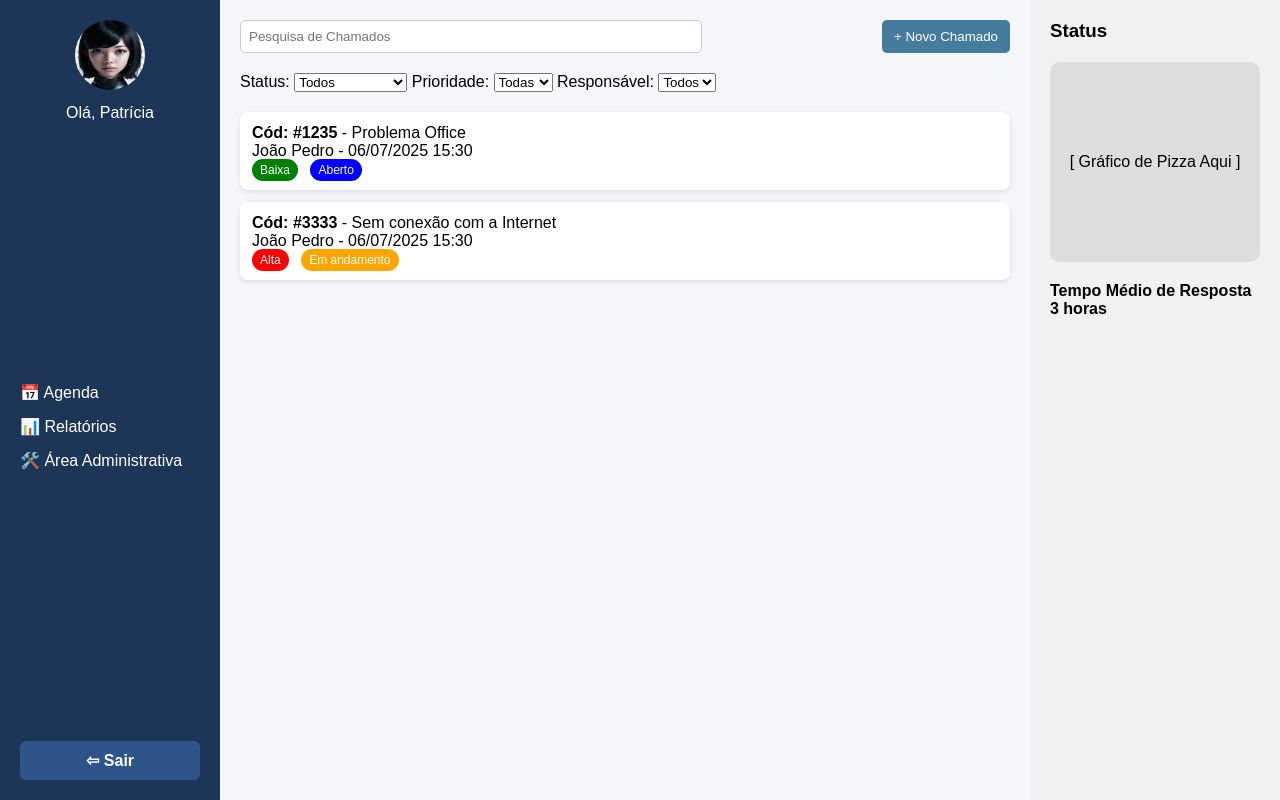
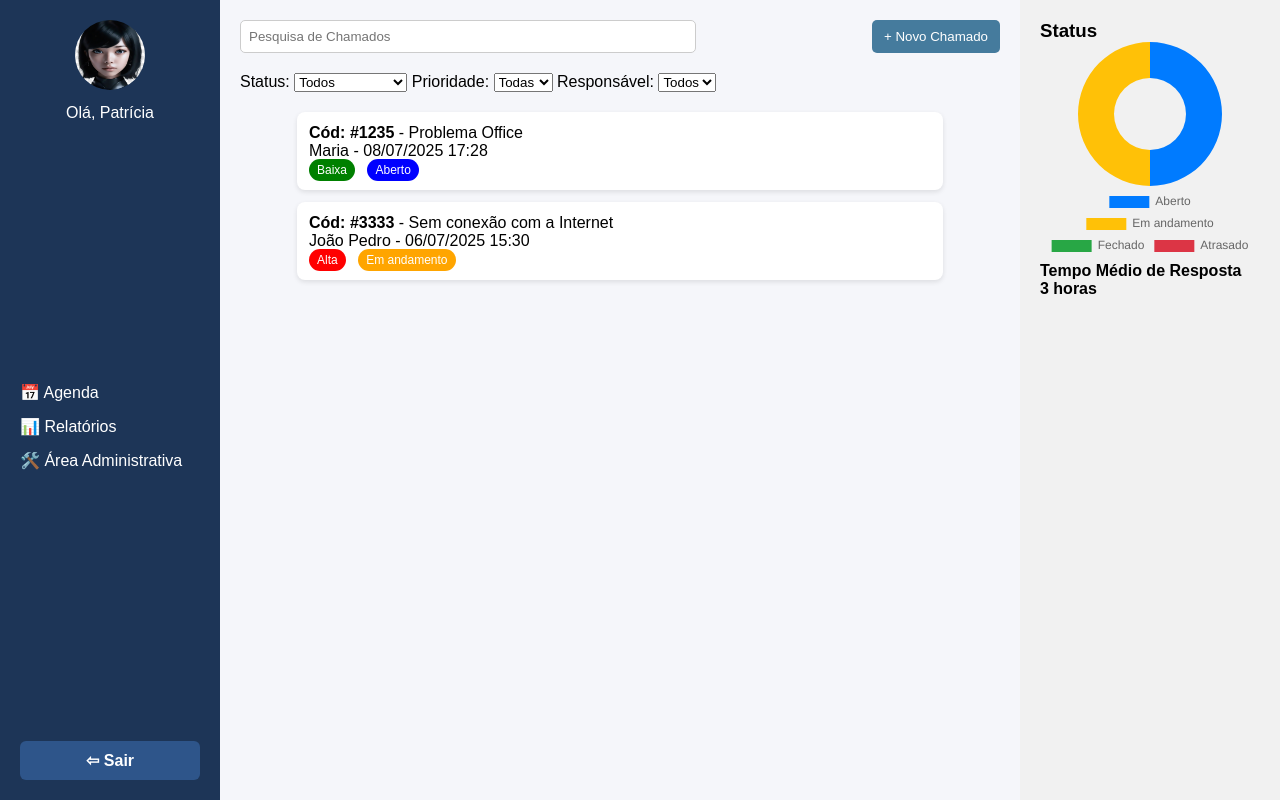
Before and after one commit to PriscilaNegro/Frontend-PIMIV, a plain HTML site: page pages/painelTecnico.html in a window 1280 px wide. Drawn offline with nearby package versions, Linux system fonts and the light colour scheme.

Commit message:
Adicionando gráfico com chart.js

```diff
--- a/assets/css/painelTecnico.css
+++ b/assets/css/painelTecnico.css
@@ -8,6 +8,8 @@
 .container {
   display: flex;
   height: 100vh;
+  width: 100%;         /* não ultrapassa */
+  overflow-x: hidden;  /* garante que nada vaze para o lado */
 }
 
 /* Sidebar */
@@ -96,6 +98,10 @@
   margin-bottom: 12px;
   border-radius: 8px;
   box-shadow: 0 2px 5px rgba(0,0,0,0.1);
+  box-shadow: 0 2px 5px rgba(0,0,0,0.1);
+  max-width: 85%;   /* <<< reduz um pouco a largura */
+  margin-left: auto;
+  margin-right: auto; /* centraliza o card */
 }
 
 .call-card span {
@@ -283,6 +289,30 @@
   cursor: pointer;
 }
 
+/* Faz o layout principal respeitar o painel lateral */
+.main {
+  flex: 1;
+  padding: 20px;
+  background: #f5f6fa;
+  min-width: 0; /* evita forçar largura além do espaço */
+  overflow: hidden;  /* impede "vazar" e criar scroll */
+}
+
+/* Ajusta o painel direito */
+.status-panel {
+  flex: 0 0 260px; /* largura fixa do painel */
+  max-width: 260px;
+  background: #f1f1f1;
+  padding: 20px;
+  box-sizing: border-box;
+}
+
+.status-panel canvas {
+  width: 100% !important;  /* ocupa só o espaço do painel */
+  height: auto !important; /* mantém proporção */
+  max-width: 220px;        /* evita estourar */
+}
+
 /* Animação de entrada */
 @keyframes fadeIn {
   from { transform: translateY(-20px); opacity: 0; }
--- a/assets/js/scriptTecnico.js
+++ b/assets/js/scriptTecnico.js
@@ -1,43 +1,46 @@
-// Abrir/fechar modal Agenda
+document.addEventListener("DOMContentLoaded", () => {
+  // --- util ---
+  function normalizeText(str) {
+    if (!str) return "";
+    return str
+      .normalize('NFD')
+      .replace(/[\u0300-\u036f]/g, '')
+      .toLowerCase()
+      .trim();
+  }
+
+  // --- Modal / botões ---
   const agendaBtn = document.getElementById("agendaBtn");
   const agendaModal = document.getElementById("agendaModal");
   const adminBtn = document.getElementById("adminBtn");
   const adminModal = document.getElementById("adminModal");
 
-// Botões de fechar (x)
   document.querySelectorAll(".close").forEach(btn => {
-  btn.onclick = () => {
-    btn.parentElement.parentElement.style.display = "none";
-  };
+    btn.onclick = () => btn.parentElement.parentElement.style.display = "none";
   });
 
-// Eventos de clique
-if (agendaBtn && agendaModal) {
-  agendaBtn.onclick = () => agendaModal.style.display = "block";
+  if (agendaBtn && agendaModal) agendaBtn.onclick = () => agendaModal.style.display = "block";
+  if (adminBtn && adminModal) adminBtn.onclick = () => adminModal.style.display = "block";
+
+  // Fecha modal clicando fora
+  window.onclick = (e) => {
+    if (e.target.classList && e.target.classList.contains("modal")) {
+      e.target.style.display = "none";
     }
-if (adminBtn && adminModal) {
-  adminBtn.onclick = () => adminModal.style.display = "block";
-}
+  };
 
-// Validação do admin com mensagem estilizada
+  // Admin (senha)
   const adminForm = document.getElementById("adminForm");
   const adminMsg = document.getElementById("adminMsg");
-
   if (adminForm) {
     adminForm.onsubmit = function(e) {
       e.preventDefault();
-
       const senha = document.getElementById("adminPassword").value;
-
       if (senha === "admin123") {
         adminMsg.textContent = "✅ Acesso liberado! Redirecionando...";
         adminMsg.className = "msg sucesso";
         adminMsg.style.display = "block";
-
-      // Redireciona depois de 1.5 segundos
-      setTimeout(() => {
-        window.location.href = "relatorios-globais.html";
-      }, 1500);
+        setTimeout(() => window.location.href = "relatorios-globais.html", 1500);
       } else {
         adminMsg.textContent = "❌ Senha incorreta!";
         adminMsg.className = "msg erro";
@@ -46,81 +49,135 @@ if (adminForm) {
     };
   }
 
-// Fechar modal ao clicar fora
-window.onclick = (e) => {
-  if (e.target.classList.contains("modal")) {
-    e.target.style.display = "none";
-  }
-};
+  // Logout
+  const logoutBtn = document.querySelector(".logout");
+  if (logoutBtn) logoutBtn.onclick = () => window.location.href = "loginTecnico.html";
 
-// Redirecionar ao clicar em "Sair"
-const logoutBtn = document.querySelector(".logout");
-if (logoutBtn) {
-  logoutBtn.onclick = () => {
-    window.location.href = "loginTecnico.html";
-  };
-}
-
-// --- Pesquisa + Filtros ---
-// Função utilitária para normalizar texto (remove acentos e deixa minúsculo)
-function normalizeText(str) {
-  if (!str) return "";
-  return str
-    .normalize('NFD')                    // separa acentos
-    .replace(/[\u0300-\u036f]/g, '')     // remove acentos
-    .toLowerCase()
-    .trim();
-}
-
-// Seleciona barra de pesquisa e cards de chamados
+  // --- Seletores (pesquisa + filtros + cards) ---
   const searchInput = document.querySelector(".topbar input");
-const callCards = document.querySelectorAll(".call-card");
-
-// Seletores de filtro
   const statusSelect = document.getElementById("status");
   const prioridadeSelect = document.getElementById("prioridade");
   const responsavelSelect = document.getElementById("responsavel");
 
-// Função que aplica pesquisa + filtros
+  // Pega os cards dinamicamente (NodeList estática aqui — se for adicionar/remover cards dinamicamente, re-obter)
+  const callCards = document.querySelectorAll(".call-card");
+
+  // --- Função de filtro (aplica pesquisa + selects) ---
   function aplicarFiltros() {
-  const searchText = searchInput.value.toLowerCase();
-  const status = statusSelect.value;
-  const prioridade = prioridadeSelect.value;
-  const responsavel = responsavelSelect.value;
+    const searchText = normalizeText(searchInput?.value || "");
+    const status = normalizeText(statusSelect?.value || "");
+    const prioridade = normalizeText(prioridadeSelect?.value || "");
+    const responsavel = normalizeText(responsavelSelect?.value || "");
 
     callCards.forEach(card => {
-    const cardText = card.innerText.toLowerCase();
-    const cardStatus = card.querySelector(".status")?.classList[1]; // aberto / andamento / fechado
-    const cardPrioridade = card.querySelector(".priority")?.classList[1]; // baixa / media / alta
+      const cardText = normalizeText(card.innerText || "");
+      // Preferimos usar a segunda classe do elemento .status (ex: <span class="status andamento">Em andamento</span>)
+      const statusEl = card.querySelector(".status");
+      const cardStatusClass = statusEl ? normalizeText(statusEl.classList[1] || "") : normalizeText(statusEl?.innerText || "");
+      const prioridadeEl = card.querySelector(".priority");
+      const cardPrioridadeClass = prioridadeEl ? normalizeText(prioridadeEl.classList[1] || "") : normalizeText(prioridadeEl?.innerText || "");
 
       let mostrar = true;
 
-    // Filtro pesquisa
-    if (searchText && !cardText.includes(searchText)) {
-      mostrar = false;
-    }
+      // pesquisa por texto
+      if (searchText && !cardText.includes(searchText)) mostrar = false;
 
-    // Filtro status
-    if (status && cardStatus !== status) {
-      mostrar = false;
-    }
+      // status (compara classe ex: 'aberto' / 'andamento' / 'fechado')
+      if (status && cardStatusClass !== status) mostrar = false;
 
-    // Filtro prioridade
-    if (prioridade && cardPrioridade !== prioridade) {
-      mostrar = false;
-    }
+      // prioridade (compara classe ex: 'baixa' / 'media' / 'alta')
+      if (prioridade && cardPrioridadeClass !== prioridade) mostrar = false;
 
-    // Filtro responsável
-    if (responsavel && !cardText.includes(responsavel)) {
-      mostrar = false;
-    }
+      // responsavel (procura o nome no texto do card)
+      if (responsavel && !cardText.includes(responsavel)) mostrar = false;
 
       card.style.display = mostrar ? "block" : "none";
     });
+
+    // após filtrar, atualiza o gráfico para refletir os cards visíveis
+    updateChart();
   }
 
-// Eventos de pesquisa e filtros
+  // Eventos
   if (searchInput) searchInput.addEventListener("input", aplicarFiltros);
   if (statusSelect) statusSelect.addEventListener("change", aplicarFiltros);
   if (prioridadeSelect) prioridadeSelect.addEventListener("change", aplicarFiltros);
   if (responsavelSelect) responsavelSelect.addEventListener("change", aplicarFiltros);
+
+  // --- Chart.js: contadores a partir dos cards visíveis ---
+  let statusChart = null;
+
+  // Função que conta status dos cards (somente os visíveis)
+  function countStatusesFromCards() {
+    const counts = { aberto: 0, andamento: 0, fechado: 0, atrasado: 0 };
+
+    callCards.forEach(card => {
+      // ignora cards escondidos
+      if (getComputedStyle(card).display === "none") return;
+
+      const statusEl = card.querySelector(".status");
+      let key = "";
+      if (statusEl) {
+        // tenta usar a classe (ex: 'andamento'), se não existir usa o texto
+        key = normalizeText(statusEl.classList[1] || statusEl.innerText || "");
+      } else {
+        key = "";
+      }
+
+      if (key in counts) {
+        counts[key]++;
+      }
+    });
+
+    return counts;
+  }
+
+  // Cria o gráfico (se Chart estiver carregado e canvas existir)
+  function createChart() {
+    const canvas = document.getElementById('statusChart');
+    if (!canvas) {
+      console.warn("Canvas '#statusChart' não encontrado.");
+      return;
+    }
+    if (typeof Chart === 'undefined') {
+      console.error("Chart.js não encontrado. Verifique se o script do Chart.js está sendo carregado antes deste arquivo.");
+      return;
+    }
+
+    const ctx = canvas.getContext('2d');
+    const initial = countStatusesFromCards();
+
+    statusChart = new Chart(ctx, {
+      type: 'doughnut',
+      data: {
+        labels: ['Aberto', 'Em andamento', 'Fechado', 'Atrasado'],
+        datasets: [{
+          label: 'Chamados',
+          data: [initial.aberto, initial.andamento, initial.fechado, initial.atrasado],
+          backgroundColor: ['#007bff', '#ffc107', '#28a745', '#dc3545'],
+          borderWidth: 0
+        }]
+      },
+      options: {
+        responsive: true,
+        maintainAspectRatio: false,
+        plugins: {
+          legend: { position: 'bottom' }
+        }
+      }
+    });
+  }
+
+  // Atualiza dados do gráfico
+  function updateChart() {
+    if (!statusChart) return;
+    const counts = countStatusesFromCards();
+    statusChart.data.datasets[0].data = [counts.aberto, counts.andamento, counts.fechado, counts.atrasado];
+    statusChart.update();
+  }
+
+  // inicializa o gráfico
+  createChart();
+
+  // opcional: se você quiser recalcular o gráfico ao redimensionar ou em alguma ação externa, pode chamar updateChart()
+});
--- a/pages/painelTecnico.html
+++ b/pages/painelTecnico.html
@@ -63,7 +63,7 @@
       <section class="calls">
         <div class="call-card">
           <p><strong>Cód: #1235</strong> - Problema Office</p>
-          <p>João Pedro - 06/07/2025 15:30</p>
+          <p>Maria - 08/07/2025 17:28</p>
           <span class="priority baixa">Baixa</span>
           <span class="status aberto">Aberto</span>
         </div>
@@ -80,7 +80,9 @@
     <!-- PAINEL DIREITO -->
     <aside class="status-panel">
       <h3>Status</h3>
-      <div class="chart">[ Gráfico de Pizza Aqui ]</div>
+      <div class="chart-container" style="width: 250px; margin: auto;">
+       <canvas id="statusChart"></canvas>
+      </div>
       <div class="response-time">
         <h4>Tempo Médio de Resposta</h4>
         <p><strong>3 horas</strong></p>
@@ -112,7 +114,8 @@
     </div>
     </div>
 
+  <script src="https://cdn.jsdelivr.net/npm/chart.js"></script>
+  <script src="../assets/js/scriptTecnico.js"></script>
 
-  <script src="../assets/js/scriptTecnico.js"></script>
 </body>
 </html>
```
Lines whose indentation alone changed are shown as unchanged.
